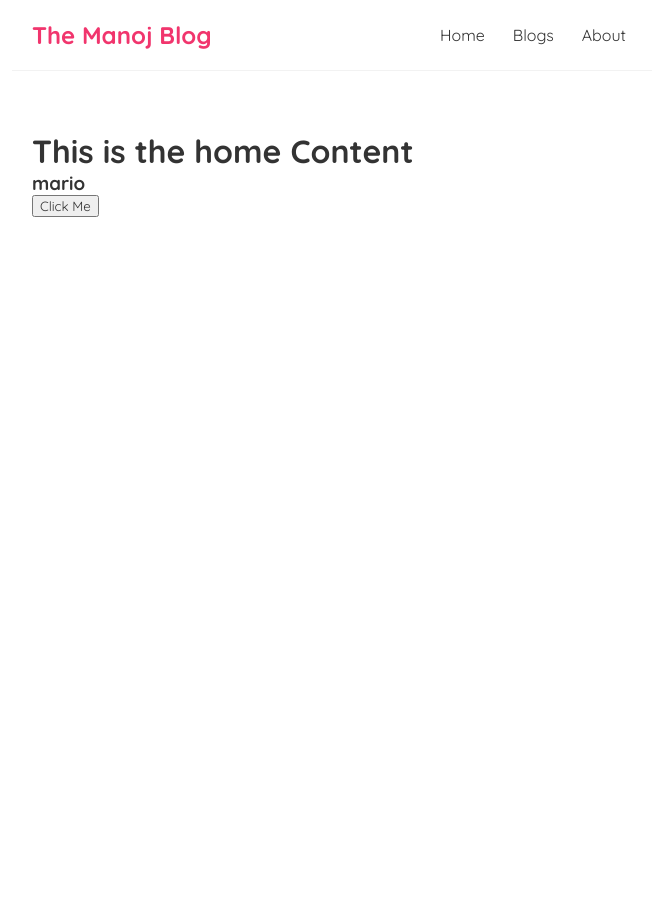
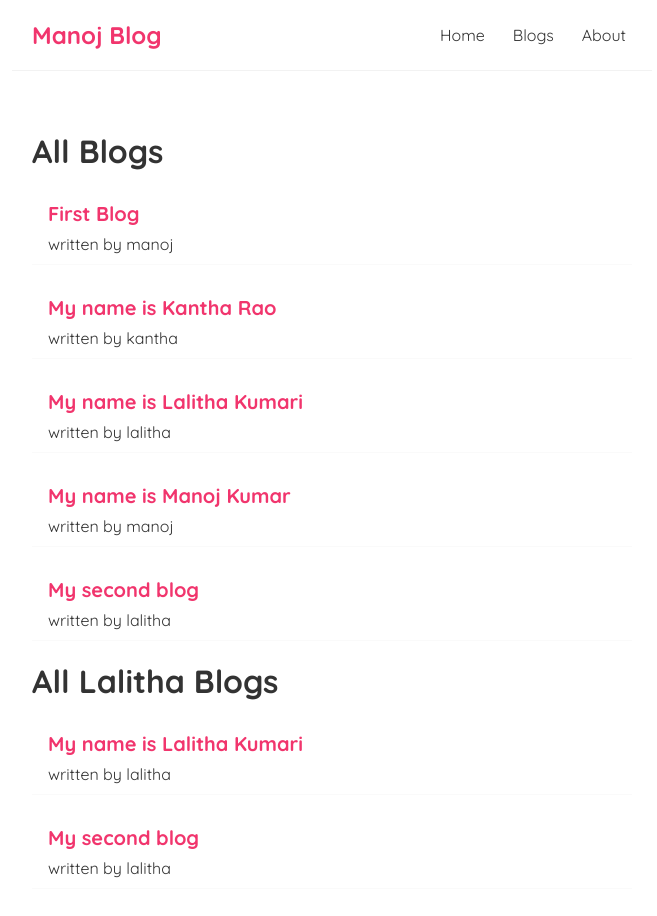
Before and after one commit to julydeath/first-blog, a React (Create React App) app: page / in a window 1280 px wide. Shown: the top 916 px of the page, without its empty margins (308-965 px from the left). Before the commit the page ends 800 px from the top, so only its background shows below. Built offline with nearby package versions, Linux system fonts and the light colour scheme.

Commit message:
Chrore: Added blogs

```diff
--- /dev/null
+++ b/src/BlogsList.js
@@ -0,0 +1,17 @@
+const BlogList = (props) => {
+  const blogs = props.blogs;
+  const title = props.title;
+  return (
+    <div className="blog-list">
+      <h1>{title}</h1>
+      {blogs.map((blog) => (
+        <div className="blog-prew" key={blog.id}>
+          <h2>{blog.title}</h2>
+          <p>written by {blog.author}</p>
+        </div>
+      ))}
+    </div>
+  );
+};
+
+export default BlogList;
--- a/src/Home.js
+++ b/src/Home.js
@@ -1,18 +1,22 @@
 import { useState } from "react";
+import BlogList from "./BlogsList";
+
 const Home = () => {
-  //let name = "manoj";
-  const [name, setName] = useState("mario");
-
-  const handleClick = () => {
-    setName("jo");
-    //console.log(name);
-  };
+  const [blogs, setBlogs] = useState([
+    { title: "First Blog", author: "manoj", id: 1 },
+    { title: "My name is Kantha Rao", author: "kantha", id: 2 },
+    { title: "My name is Lalitha Kumari", author: "lalitha", id: 3 },
+    { title: "My name is Manoj Kumar", author: "manoj", id: 4 },
+    { title: "My second blog", author: "lalitha", id: 5 },
+  ]);
 
   return (
     <div className="home">
-      <h1>This is the home Content</h1>
-      <h3>{name}</h3>
-      <button onClick={handleClick}>Click Me</button>
+      <BlogList blogs={blogs} title="All Blogs" />
+      <BlogList
+        blogs={blogs.filter((blog) => blog.author === "lalitha")}
+        title="All Lalitha Blogs"
+      />
     </div>
   );
 };
--- a/src/Navbar.js
+++ b/src/Navbar.js
@@ -1,10 +1,10 @@
 const Navbar = () => {
   return (
     <nav className="navbar">
-      <h1>The Manoj Blog</h1>
+      <h1>Manoj Blog</h1>
       <div className="links">
         <a href="/">Home</a>
-        <a href="/blogs">Blogs</a>
+        <a href="/Blogs.js">Blogs</a>
         <a href="/">About</a>
       </div>
     </nav>
--- a/src/index.css
+++ b/src/index.css
@@ -33,3 +33,17 @@
   margin: 40px auto;
   padding: 20px;
 }
+
+.blog-prew {
+  padding: 10px 16px;
+  margin: 20px 0;
+  border-bottom: 1px solid #fafafa;
+}
+.blog-prew:hover {
+  box-shadow: 1px 3px 5px rgba(0, 0, 0, 0.1);
+}
+.blog-prew h2 {
+  font-size: 20px;
+  color: #f1356d;
+  margin-bottom: 8px;
+}
```
